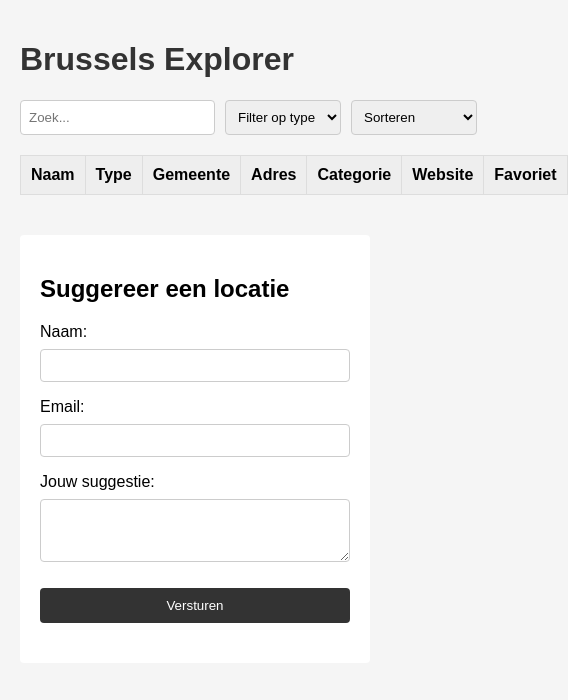
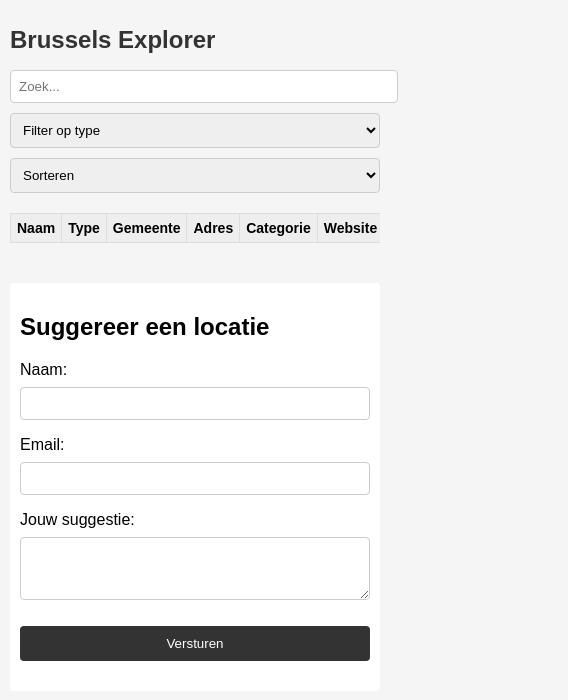
Before and after one commit to Arji7/dynamic-web-brussels, a website built with Vite: page index.html in a window 390 px wide. Shown: the whole page, 568 px wide, since content can reach past the window. Built offline with nearby package versions, Linux system fonts and the light colour scheme; no server answers.

Commit message:
responsive design voor mobiel

```diff
--- a/src/style.css
+++ b/src/style.css
@@ -96,3 +96,43 @@
   border-left: 3px solid #333;
   margin-bottom: 8px;
 }
+
+/* responsive design voor kleinere schermen */
+@media (max-width: 768px) {
+  body {
+    padding: 10px;
+  }
+
+  h1 {
+    font-size: 24px;
+  }
+
+  .controls {
+    flex-direction: column;
+  }
+
+  .controls input,
+  .controls select {
+    width: 100%;
+  }
+
+  /* tabel scrollbaar maken op kleine schermen */
+  table {
+    display: block;
+    overflow-x: auto;
+    white-space: nowrap;
+  }
+
+  th, td {
+    padding: 6px;
+    font-size: 14px;
+  }
+
+  .form-section {
+    padding: 10px;
+  }
+
+  .form-section form {
+    max-width: 100%;
+  }
+}
```
